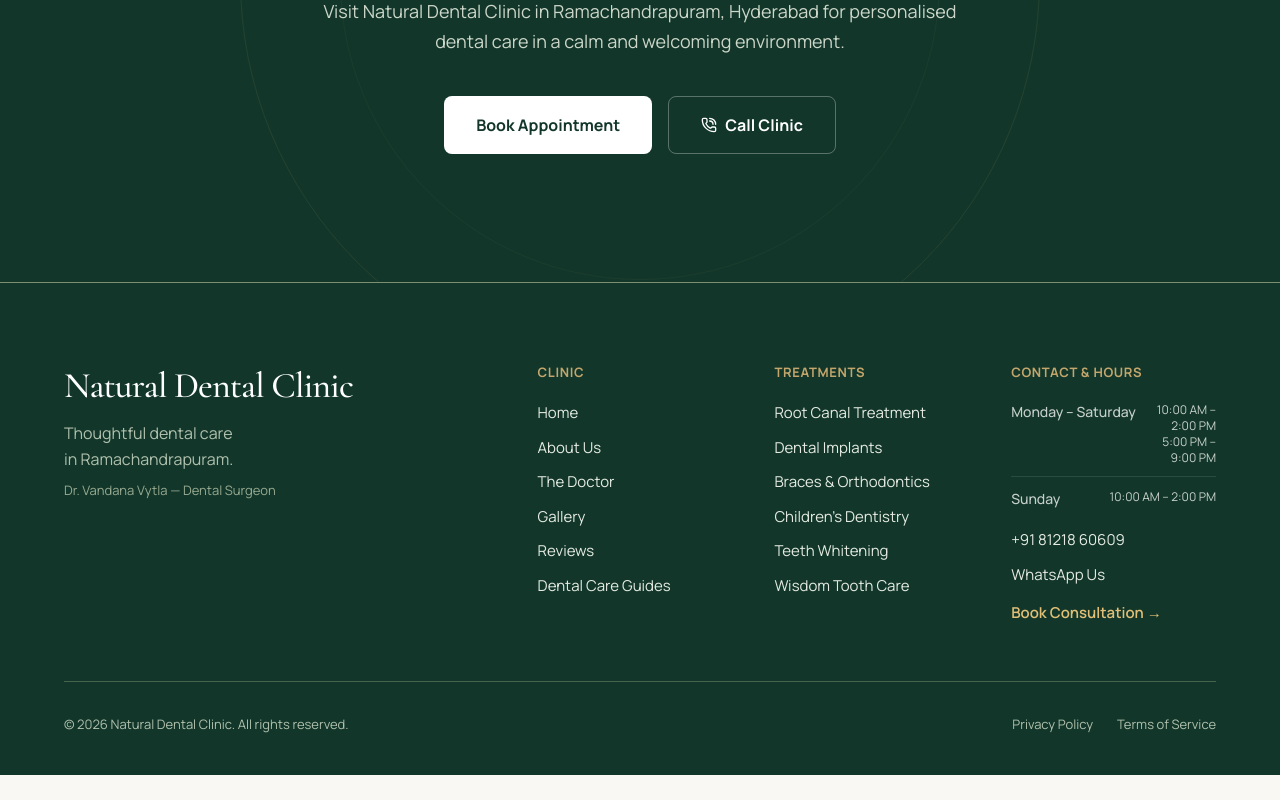
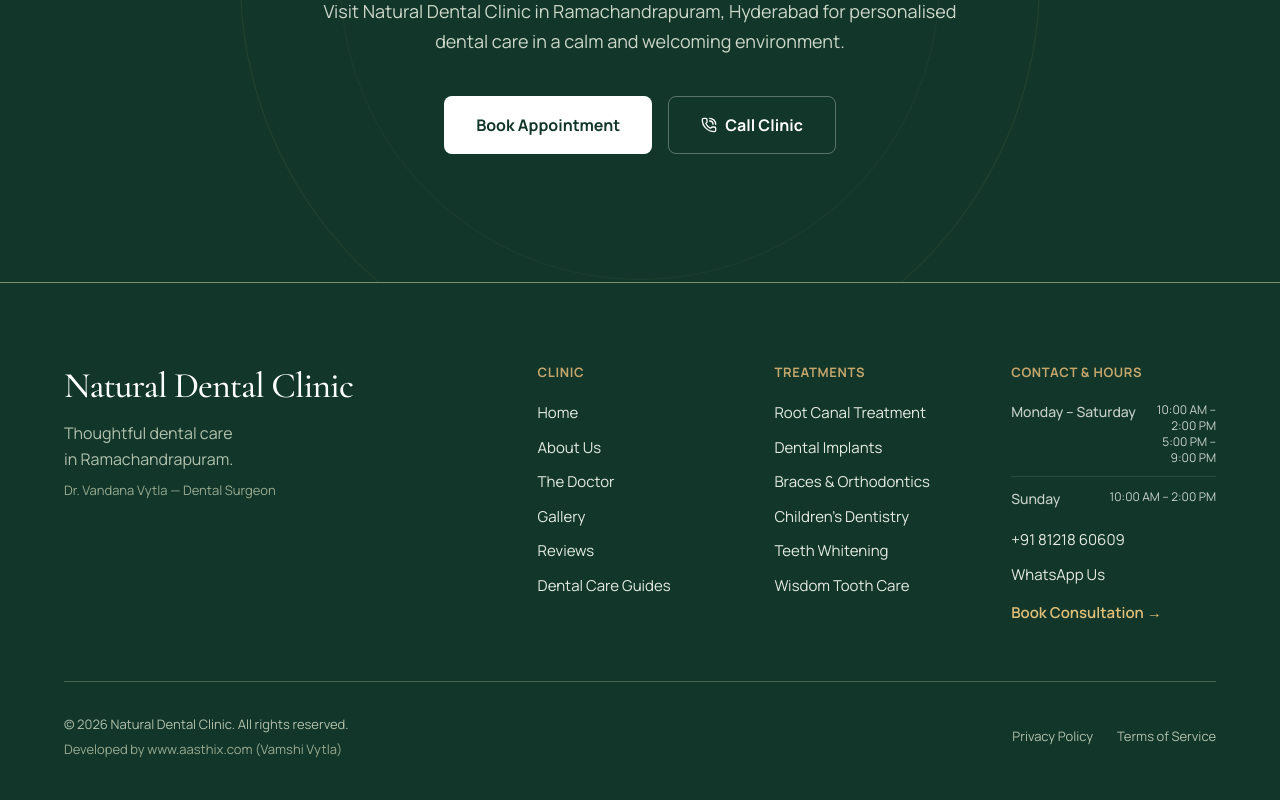
Before and after one commit to vamshivytla1aws-ux/Natural_Detnal_Clinic_Website, a Next.js app: page / in a window 1280 px wide. Shown: the part 9376-10176 px from the top of the page. Before the commit the page ends 10151 px from the top, so only its background shows below. Built offline with nearby package versions, Linux system fonts and the light colour scheme.

Commit message:
feat: add developer credit to footer

```diff
--- a/src/components/layout/Footer.tsx
+++ b/src/components/layout/Footer.tsx
@@ -96,9 +96,14 @@ export default function Footer() {
 
         </div>
 
-        <div className="flex flex-col md:flex-row items-center justify-between pt-8 border-t border-forest-500/50 font-sans text-[0.8125rem] text-sage-300">
-          <p>© {new Date().getFullYear()} {CLINIC.name}. All rights reserved.</p>
-          <div className="flex gap-6 mt-4 md:mt-0">
+        <div className="flex flex-col md:flex-row items-start md:items-center justify-between pt-8 border-t border-forest-500/50 font-sans text-[0.8125rem] text-sage-300">
+          <div className="text-left">
+            <p>© {new Date().getFullYear()} {CLINIC.name}. All rights reserved.</p>
+            <p className="mt-1 text-sage-400">
+              Developed by <a href="https://www.aasthix.com" target="_blank" rel="noopener noreferrer" className="hover:text-white transition-colors duration-200">www.aasthix.com</a> (Vamshi Vytla)
+            </p>
+          </div>
+          <div className="flex gap-6 mt-6 md:mt-0">
             <Link href="/privacy-policy" className="hover:text-white transition-colors duration-200">Privacy Policy</Link>
             <Link href="/terms" className="hover:text-white transition-colors duration-200">Terms of Service</Link>
           </div>
```
